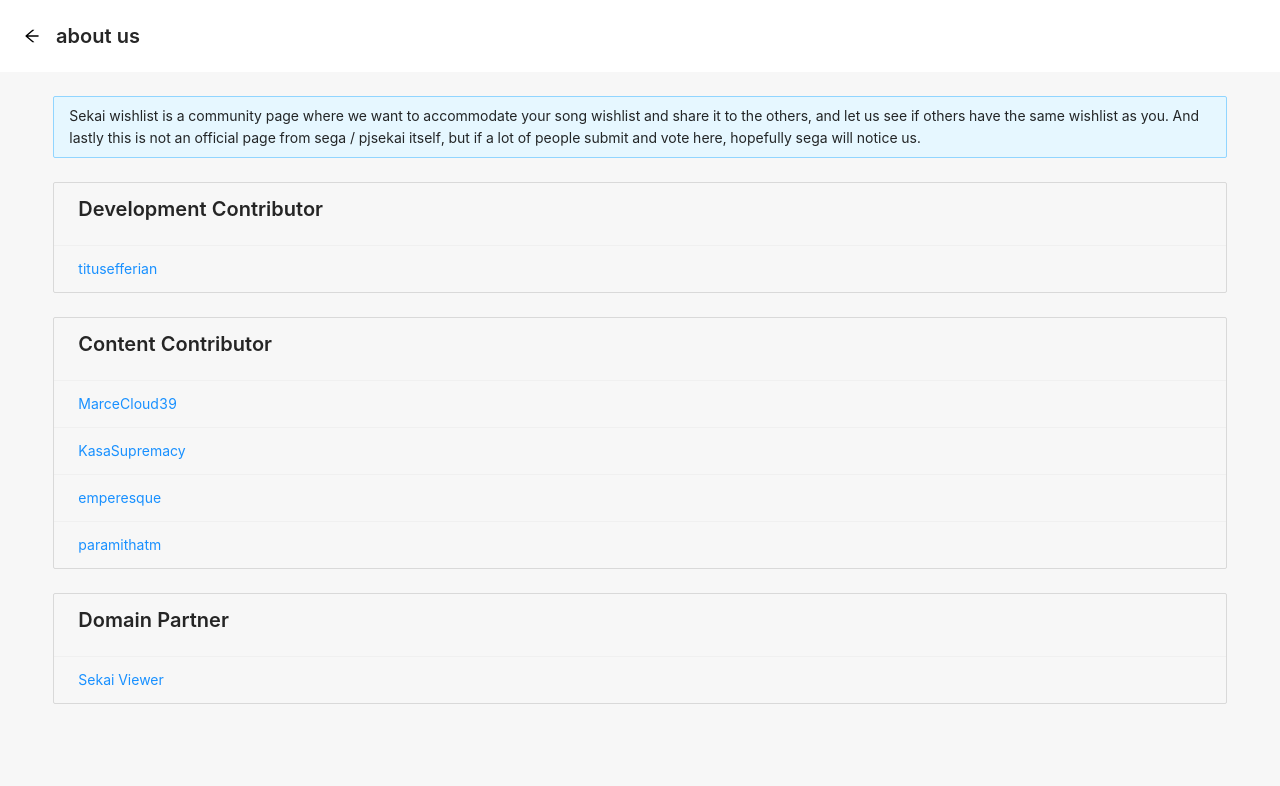
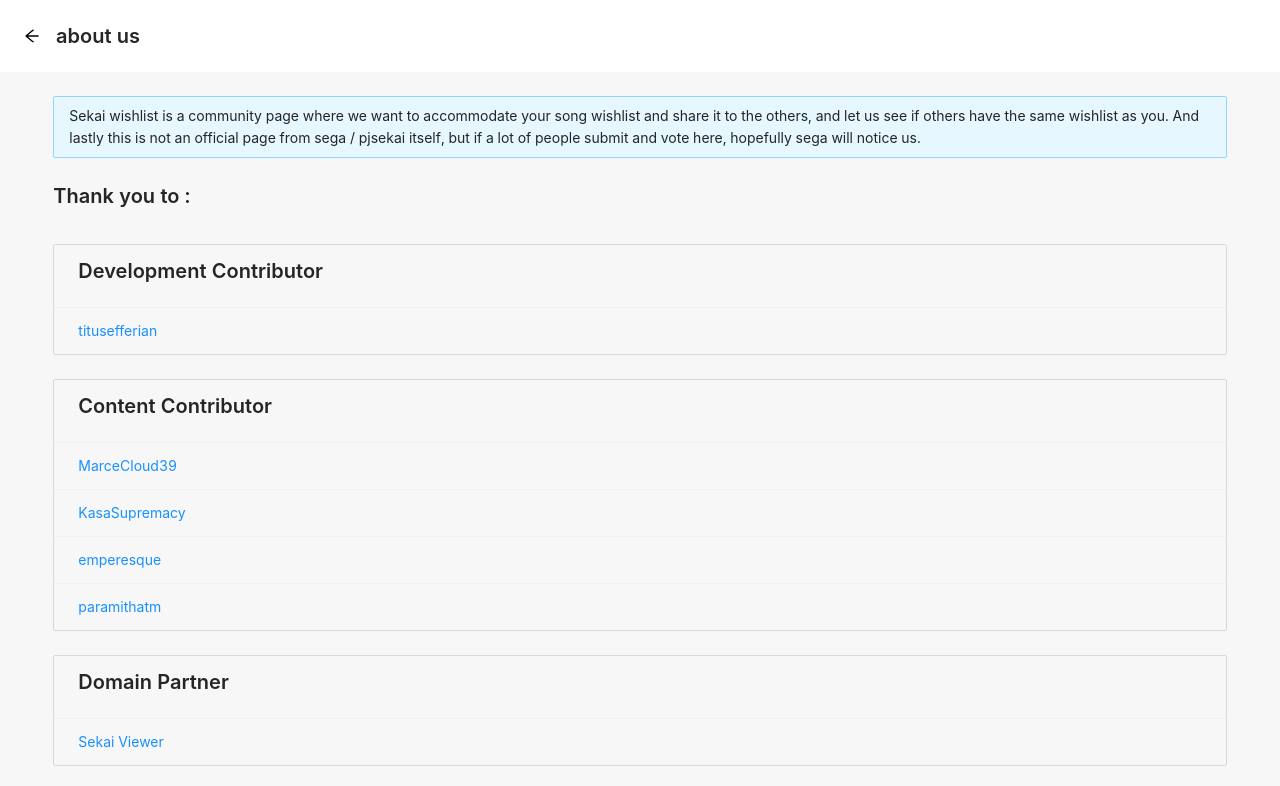
Before and after one commit to TitusEfferian/sekai-wishlist, a Next.js app: page /about in a window 1280 px wide. Shown: the top 786 px of the page. Built offline with nearby package versions, Linux system fonts and the light colour scheme.

Commit message:
thank you

```diff
--- a/pages/about/index.tsx
+++ b/pages/about/index.tsx
@@ -17,6 +17,9 @@
               official page from sega / pjsekai itself, but if a lot of people
               submit and vote here, hopefully sega will notice us."
             ></Alert>
+          </Col>
+          <Col span={22} offset={1}>
+            <Typography.Title level={4}>Thank you to :</Typography.Title>
           </Col>
           <Col offset={1} span={22}>
             <List
```
